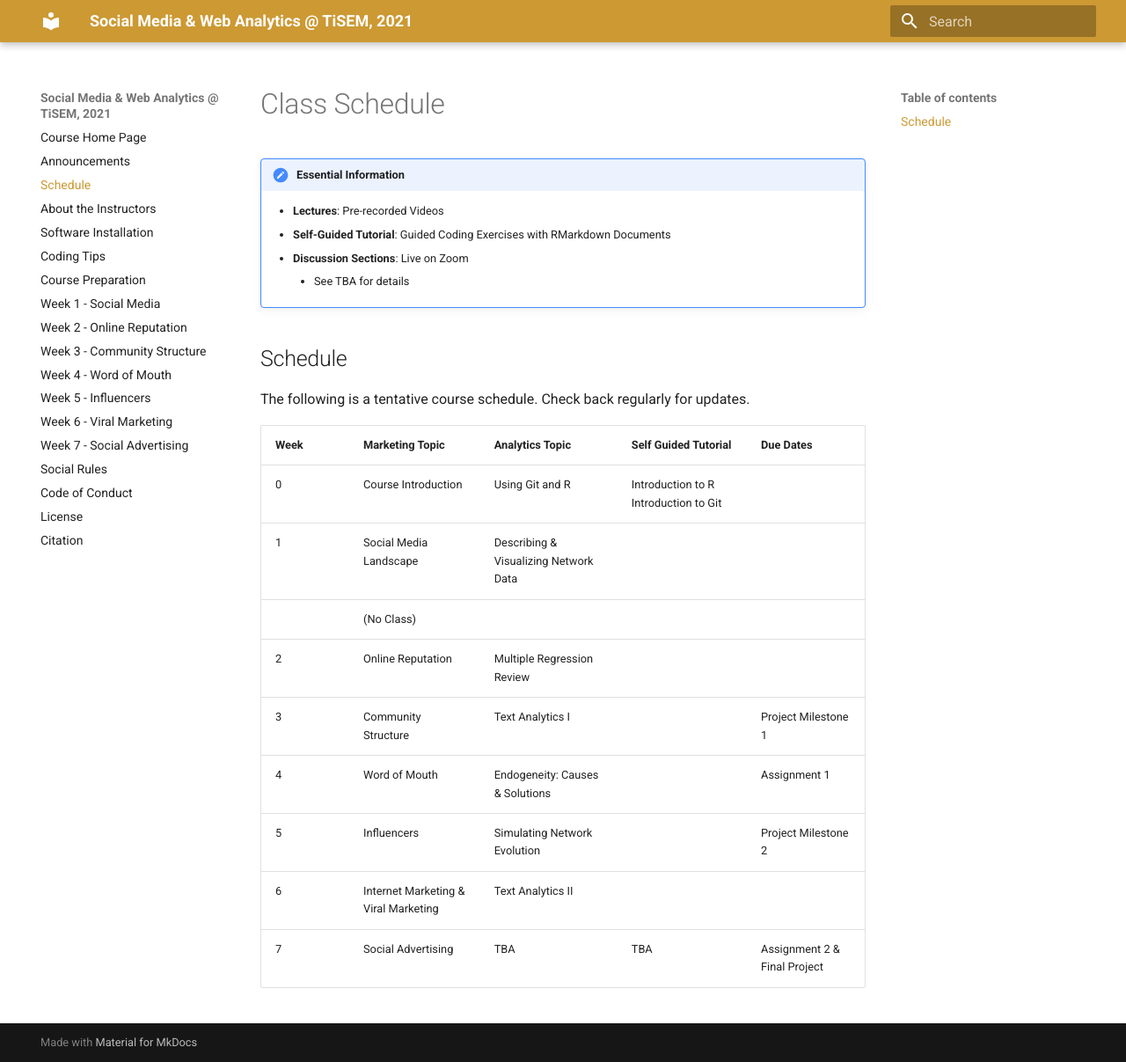
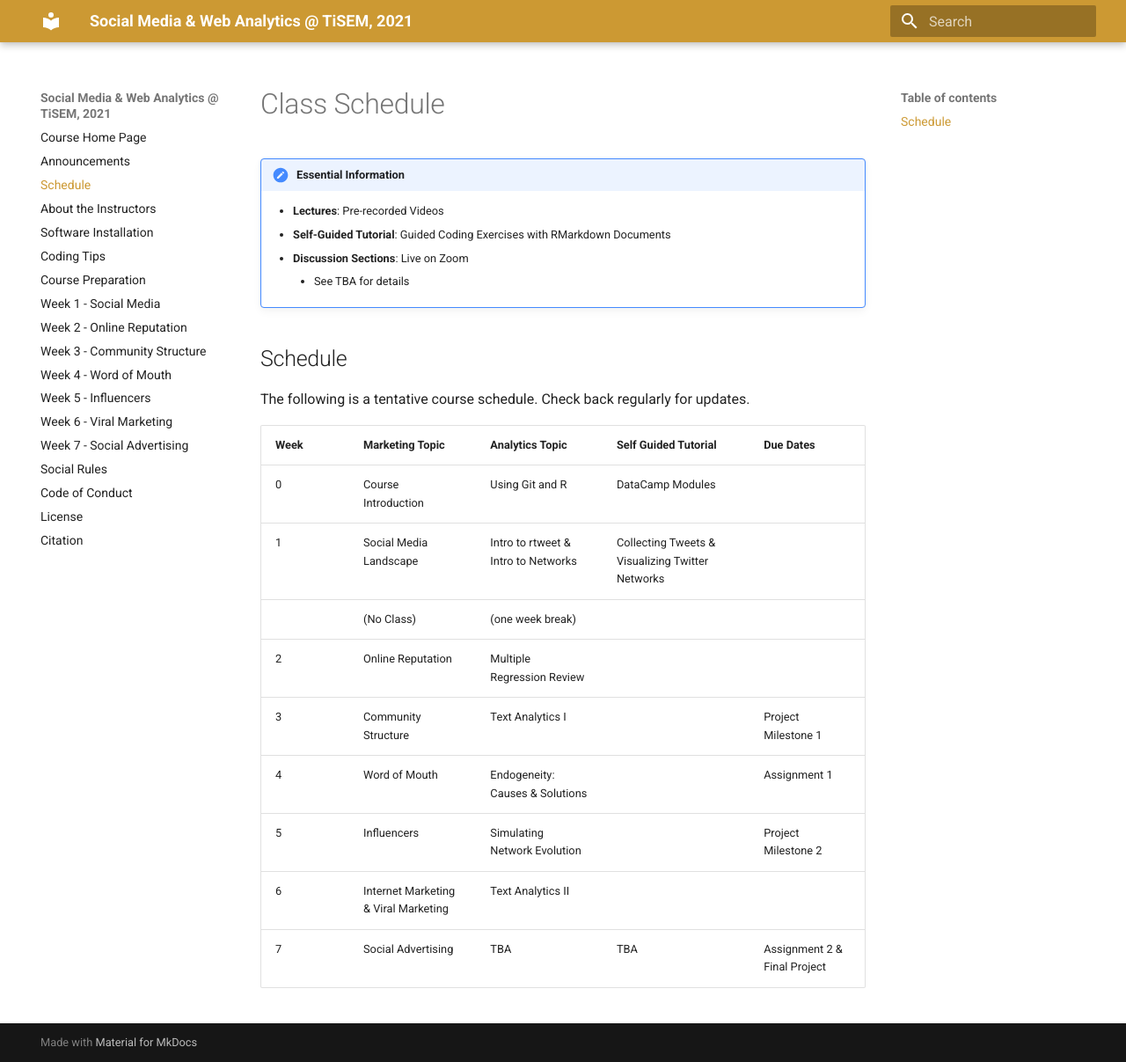
Before and after one commit to tisem-digital-marketing/2021-smwa, an MkDocs documentation site: the page built from docs/schedule.md, in a window 1280 px wide and 1207 px high. Shown: the whole window at 88% size. Built offline with MkDocs 1.6.1 and Material for MkDocs 9.7.7, drawn with Linux system fonts in a browser that asks for light colours; old or Windows-style settings are respelled for this version of MkDocs.

Commit message:
schedule update

```diff
--- a/docs/schedule.md
+++ b/docs/schedule.md
@@ -14,9 +14,9 @@ Check back regularly for updates.
 
 | Week | Marketing Topic                       | Analytics Topic                        | Self Guided Tutorial                  | Due Dates                        |
 |------|---------------------------------------|----------------------------------------|---------------------------------------|----------------------------------|
-| 0    |  Course Introduction          |   Using Git and R                       | Introduction to R Introduction to Git |                                  |
-| 1    | Social Media Landscape                | Describing & Visualizing  Network Data |                                       |                                  |
-|      |  (No Class)                    |                                        |                                       |                                  |
+| 0    |  Course Introduction          |   Using Git and R                       | DataCamp Modules |                                  |
+| 1    | Social Media Landscape                | Intro to rtweet & Intro to Networks  |  Collecting Tweets & Visualizing Twitter Networks                                     |                                  |
+|      |  (No Class)                   |   (one week break)                                     |                                       |                                  |
 | 2    | Online Reputation                     | Multiple Regression Review             |                                       |                                  |
 | 3    | Community Structure                   | Text Analytics I                       |                                       | Project Milestone 1              |
 | 4    | Word of Mouth                         | Endogeneity: Causes &  Solutions       |                                       | Assignment 1               |
```
